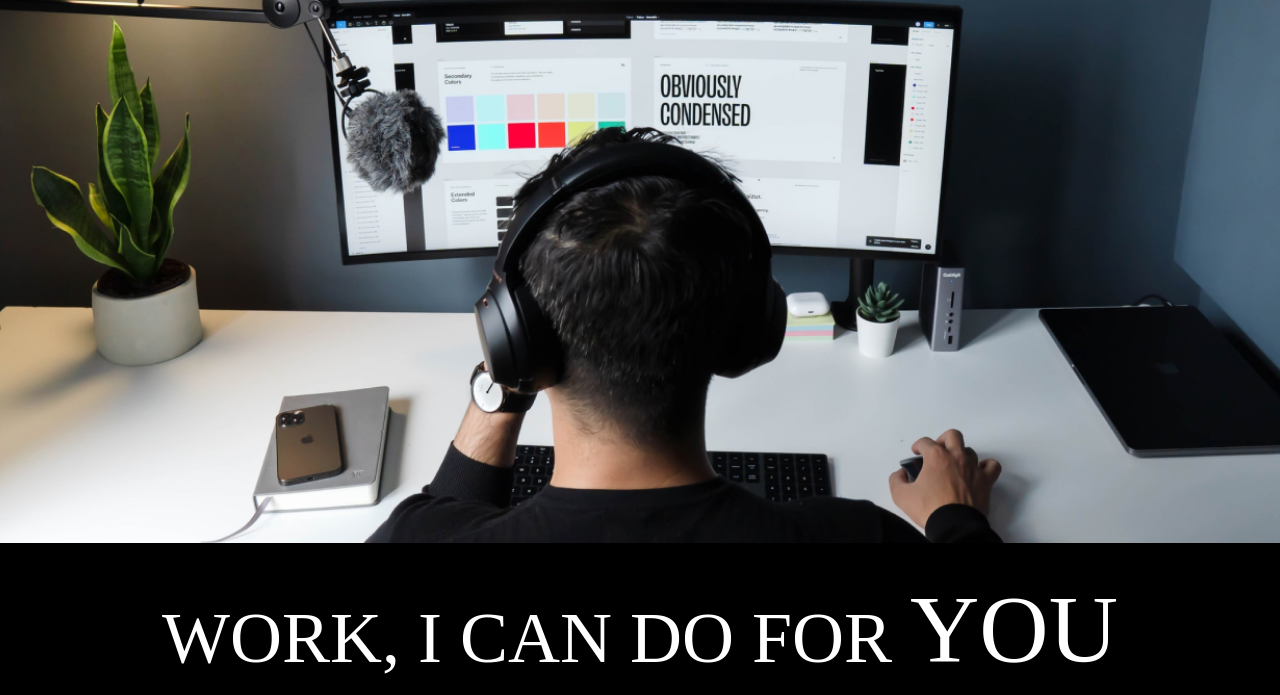
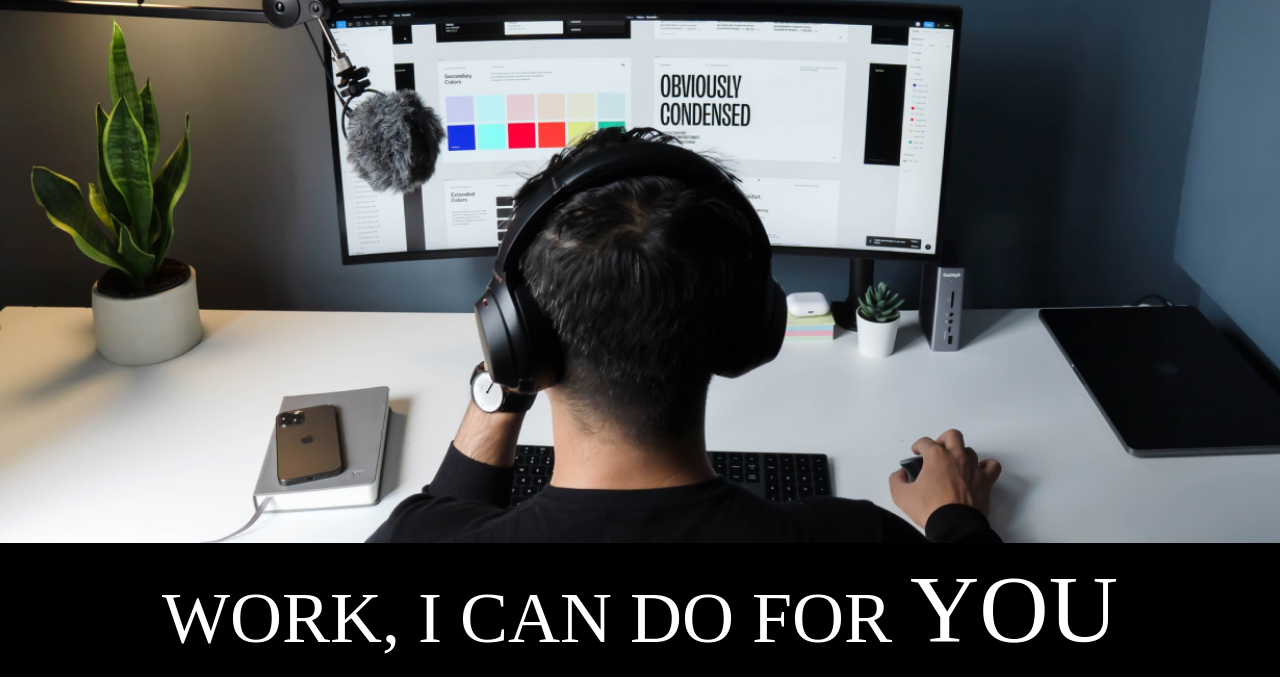
Before and after one commit to Anuragchand15/Web-Development-Series, a plain HTML site: page Developer Landing Page/index.html in a window 1280 px wide. Shown: the part 257-952 px from the top of the page. Drawn offline with Linux system fonts and the light colour scheme.

Commit message:
HTML CSS Projects

```diff
--- a/Developer Landing Page/style.css
+++ b/Developer Landing Page/style.css
@@ -32,7 +32,7 @@ html, body {
 
 .black_box {
     background-color: #000;
-    padding: 20px;
+    padding: 20;
 }
 
 .black_box h2 {
```
